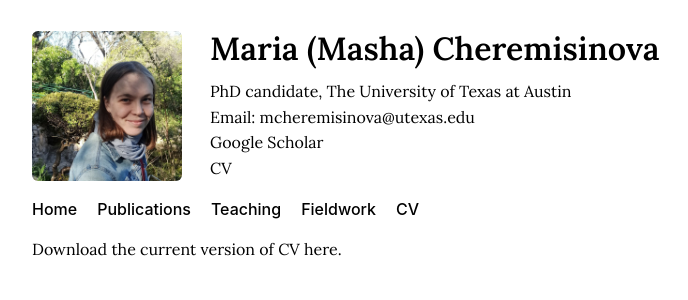
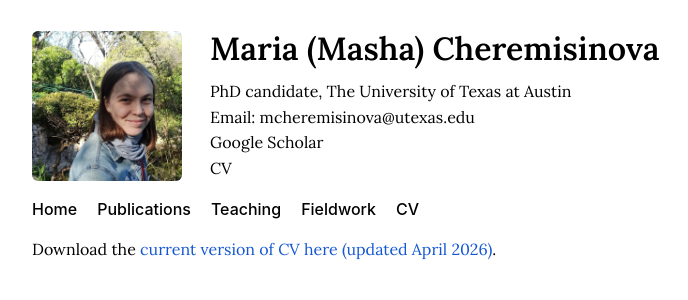
Before and after one commit to mashache/mashache.github.io, a Jekyll site: the page built from pages/cv.md, in a window 1280 px wide. Shown: the top 300 px of the page, without its empty margins (202-890 px from the left). Built offline with Jekyll 4.4.1, drawn with Linux system fonts in a browser that asks for light colours.

Commit message:
Update cv.md

```diff
--- a/pages/cv.md
+++ b/pages/cv.md
@@ -5,4 +5,4 @@ permalink: /cv/
 show_title: false
 ---
 
-Download the current version of CV here.
+Download the [current version of CV here (updated April 2026)](assets/CV_Cheremisinova_2026apr.pdf).
```
